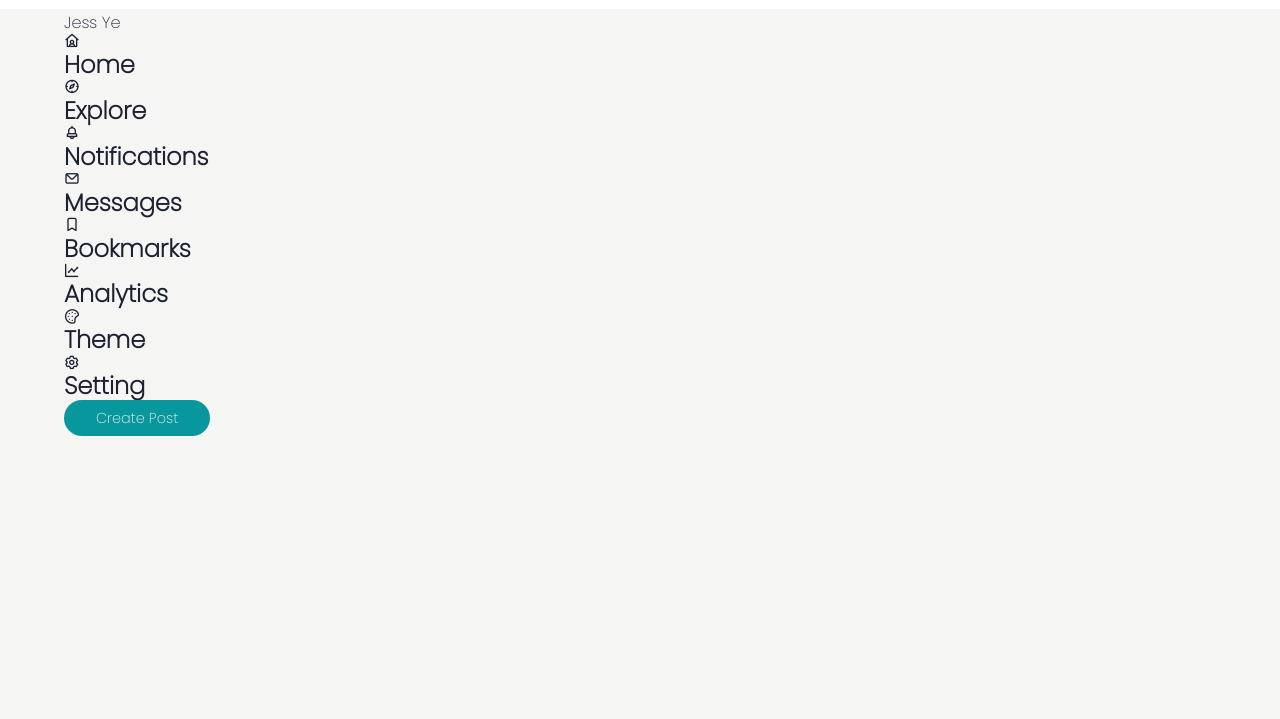
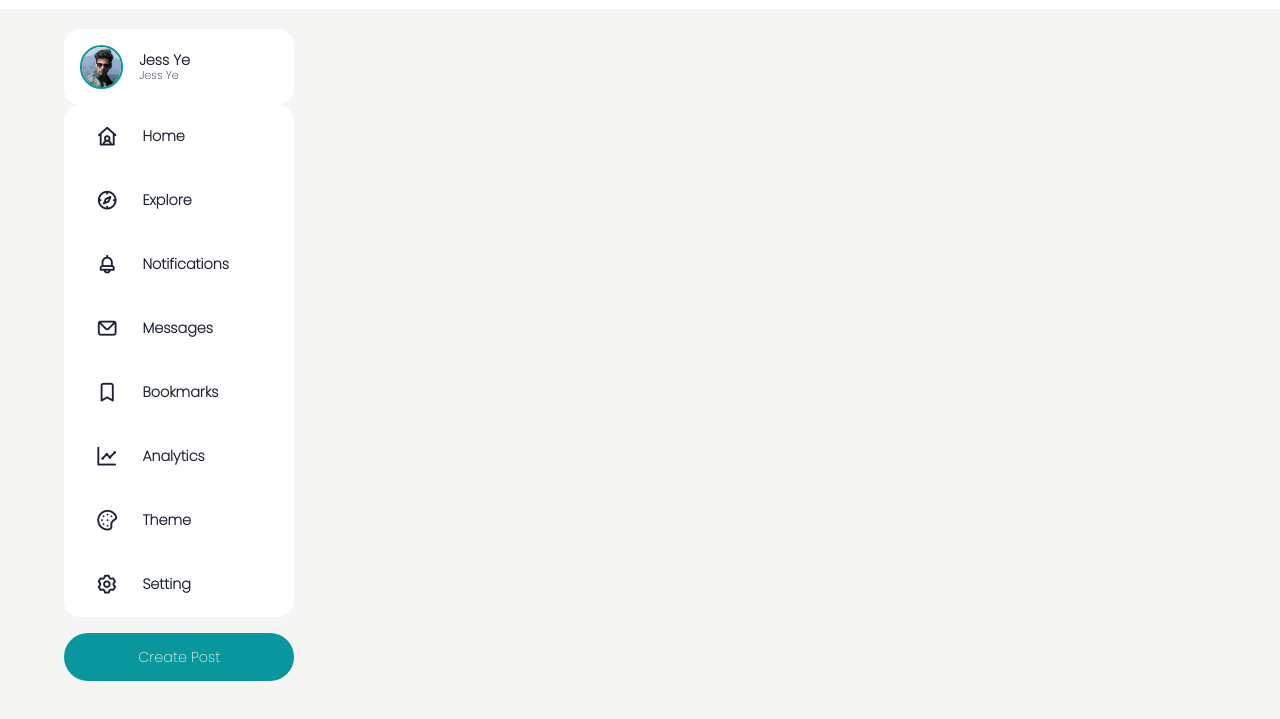
Before and after one commit to wyang0917/topSocialPratice, a website built with Vite: page client/index.html in a window 1280 px wide. Shown: the part 57-776 px from the top of the page. Built offline with nearby package versions, Linux system fonts and the light colour scheme.

Commit message:
add main-left sidebar css

```diff
--- a/client/index.css
+++ b/client/index.css
@@ -12,4 +12,7 @@
 @import "./src/css/components/search.css";
 
 /* frames */
-@import "./src/css/frames/nav/nav.css"
+@import "./src/css/frames/nav/nav.css";
+@import "./src/css/frames/main/main.css";
+@import "./src/css/frames/main/left/main_left.css";
+@import "./src/css/frames/main/left/main_left_side.css";
--- a/client/index.html
+++ b/client/index.html
@@ -46,7 +46,7 @@
         <!-- main left -->
         <div class="main-left">
           <!-- profile main left -->
-          <a href="/" class="profile"></a>
+          <a href="/" class="profile">
           <div class="profile-photo">
             <img src="./public/images/profile/profile_1.png" alt="profile-photo">
           </div>
@@ -54,6 +54,7 @@
             <h2>Jess Ye</h2>
             <p>Jess Ye</p>
           </div>
+          </a>
           <!-- side bar main left -->
           <div class="sidebar">
             <a class="menu-item">
--- /dev/null
+++ b/client/src/css/frames/main/left/main_left.css
@@ -0,0 +1,35 @@
+:root{
+  --left-profile-background-color:#fff;
+  --left-profile-padding:1rem;
+  --left-profile-radius:1rem;
+}
+.main-left{
+  position:sticky;
+  height:100vh;
+  min-width:200px;
+  overflow-x: hidden;
+  top:-1rem;
+}
+.main-left h2{
+  font-size: 0.9rem;
+}
+
+.main-left .profile{
+  display:flex;
+  align-items: center;
+  padding: var(--left-profile-padding);
+  background-color: var(--left-profile-background-color);
+  border-radius: var(--left-profile-radius);
+  column-gap: 1rem;
+  width: 100%;
+}
+.main-left .profile p{
+  font-size: 0.7rem;
+}
+
+.main-left .btn{
+  margin-top: 1rem;
+  width: 100%;
+  text-align: center;
+  padding: var(--left-profile-padding);
+}
--- /dev/null
+++ b/client/src/css/frames/main/left/main_left_side.css
@@ -0,0 +1,28 @@
+.main-left .sidebar{
+  background-color: var(--left-profile-background-color);
+  border-radius: var(--left-profile-radius);
+
+}
+
+.main-left .sidebar .menu-item{
+  position: relative;
+  display: flex;
+  align-items: center;
+  height: 4rem;
+  cursor: pointer;
+  transition: all 300ms ease;
+}
+
+.main-left .sidebar .menu-item:hover{
+  background-color: var(--color-white);
+}
+.main-left .sidebar i{
+  position: relative;
+  font-size: 1.4rem;
+  color: var(--color-gray);
+  margin-left: 2rem;
+}
+
+.main-left .sidebar h2{
+  margin-left: 1.5rem;
+}
--- /dev/null
+++ b/client/src/css/frames/main/main.css
@@ -0,0 +1,12 @@
+main{
+  position: relative;
+  top: 5.4rem;
+
+}
+
+main .container{
+  display: grid;
+  position: relative;
+  grid-template-columns: 18vw auto 20vw;
+  column-gap: 2rem;
+}
```
